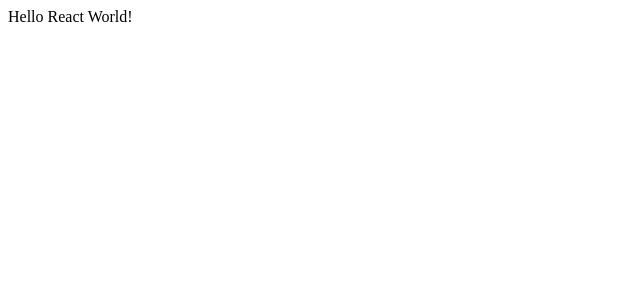
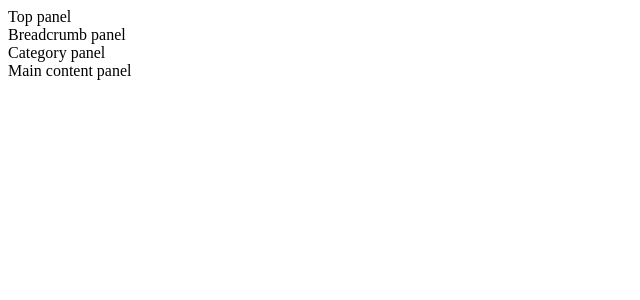
Before and after one commit to laxa88/app-test-panda, a React app: page / in a window 1280 px wide. Shown: the top 300 px of the page, without its empty margins (0-640 px from the left). Built offline with nearby package versions, Linux system fonts and the light colour scheme.

Commit message:
Add initial placeholder containers

```diff
--- /dev/null
+++ b/src/app.jsx
@@ -0,0 +1,17 @@
+import React from "react";
+
+import PanelBreadcrumb from "./containers/PanelBreadcrumb";
+import PanelCategory from "./containers/PanelCategory";
+import PanelContent from "./containers/PanelContent";
+import PanelTop from "./containers/PanelTop";
+
+const App = () => (
+  <div>
+    <PanelTop />
+    <PanelBreadcrumb />
+    <PanelCategory />
+    <PanelContent />
+  </div>
+);
+
+export default App;
--- /dev/null
+++ b/src/containers/PanelBreadcrumb.jsx
@@ -0,0 +1,5 @@
+import React from "react";
+
+const PanelBreadcrumb = props => <div>Breadcrumb panel</div>;
+
+export default PanelBreadcrumb;
--- /dev/null
+++ b/src/containers/PanelCategory.jsx
@@ -0,0 +1,5 @@
+import React from "react";
+
+const PanelCategory = props => <div>Category panel</div>;
+
+export default PanelCategory;
--- /dev/null
+++ b/src/containers/PanelContent.jsx
@@ -0,0 +1,5 @@
+import React from "react";
+
+const PanelContent = props => <div>Main content panel</div>;
+
+export default PanelContent;
--- /dev/null
+++ b/src/containers/PanelTop.jsx
@@ -0,0 +1,5 @@
+import React from "react";
+
+const PanelTop = props => <div>Top panel</div>;
+
+export default PanelTop;
--- a/src/index.js
+++ b/src/index.js
@@ -1,4 +1,6 @@
 import React from "react";
 import ReactDOM from "react-dom";
 
-ReactDOM.render(<div>Hello React World!</div>, document.getElementById("app"));
+import App from "./app";
+
+ReactDOM.render(<App />, document.getElementById("app"));
```
